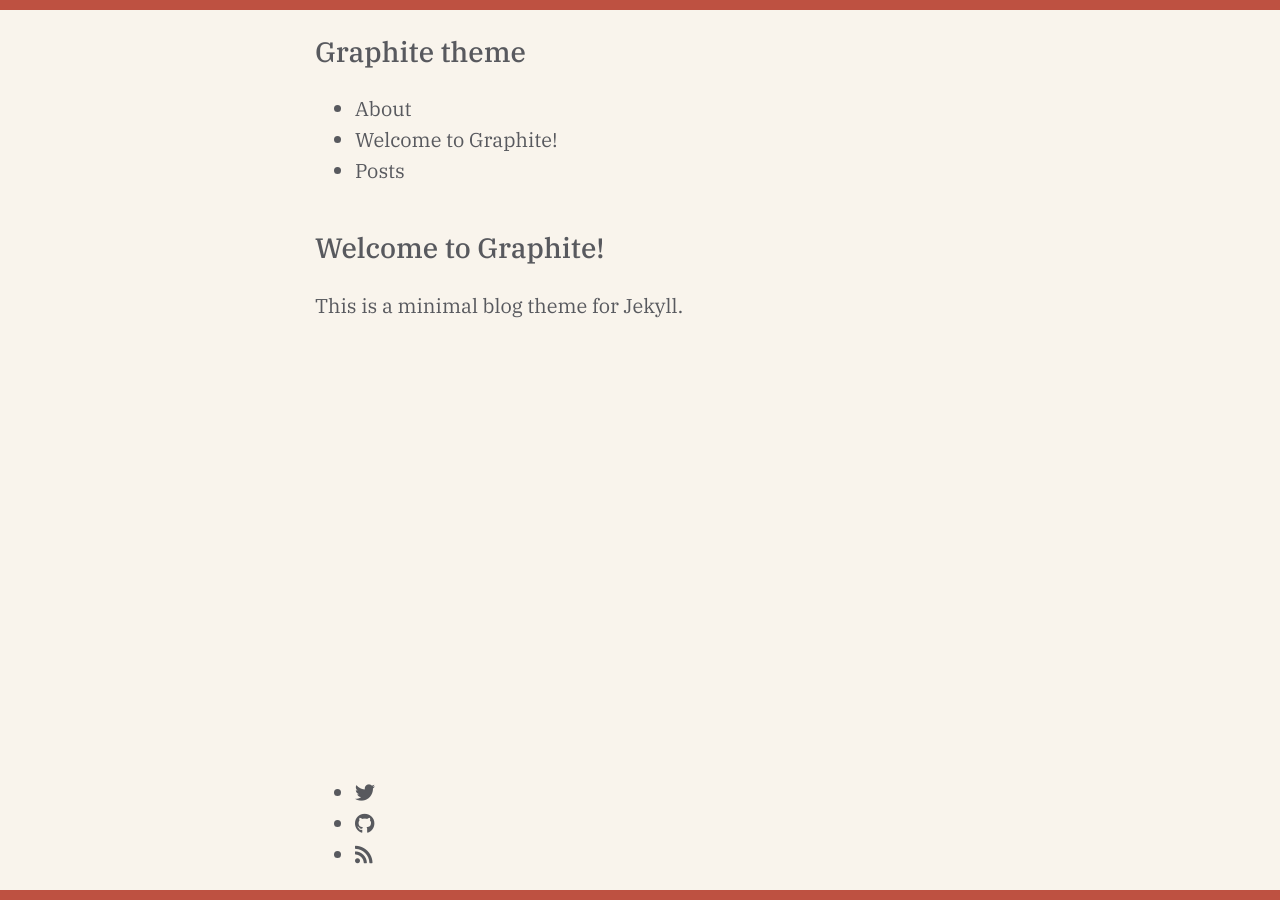
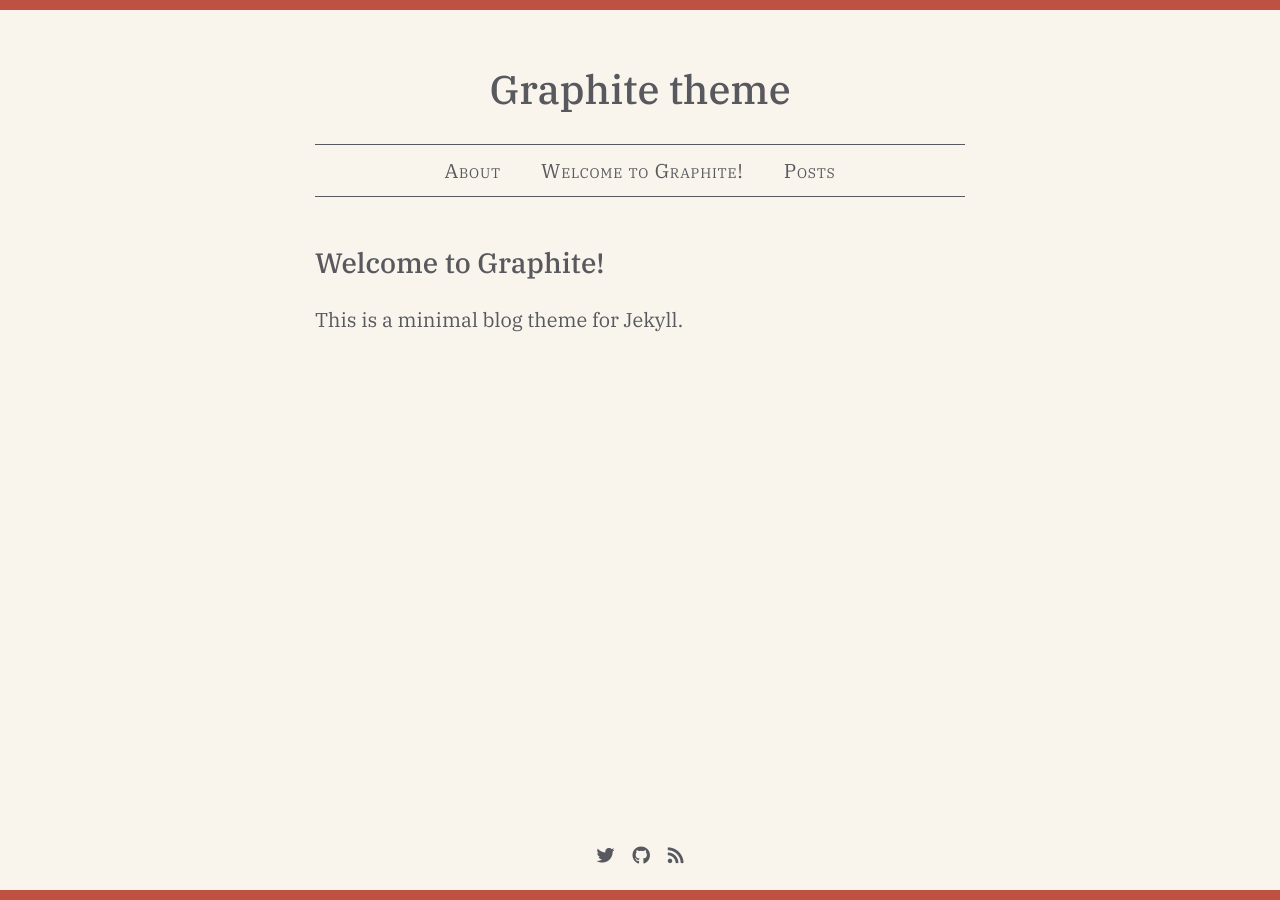
Before and after one commit to vasilisa-the-beautiful/graphite-1, a Jekyll site: the page built from index.md, in a window 1280 px wide. Built offline with Jekyll 4.4.1, drawn with Linux system fonts in a browser that asks for light colours; nearby versions of some CDN libraries; our own code applies the rules of GitHub Pages for plain Markdown files.

Commit message:
Import components sass file

```diff
--- a/_sass/main.sass
+++ b/_sass/main.sass
@@ -6,4 +6,5 @@ $base-font-family: 'IBM Plex Serif', serif !default
 $code-font-family: 'IBM Plex Mono', monospace !default
 
 @import 'theme/base'
+@import 'theme/components'
 @import 'theme/trac-syntax-highlighting'
```
